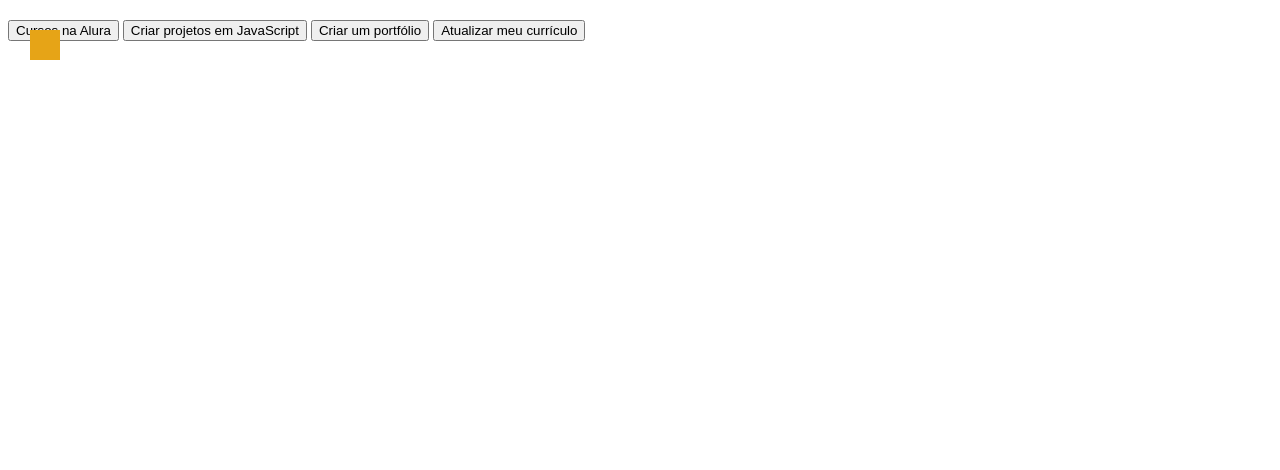
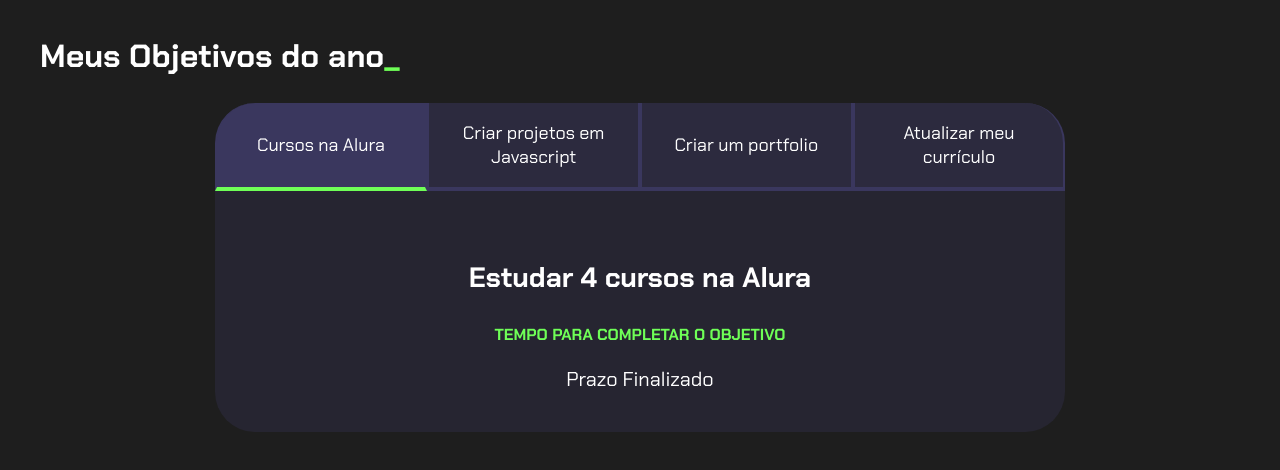
Before and after one commit to Eggsbennedit/projeej-de-vida, a plain HTML site: page index.html in a window 1280 px wide. Drawn offline with Linux system fonts and the light colour scheme.

Commit message:
Add files via upload

```diff
--- a/index.html
+++ b/index.html
@@ -8,19 +8,38 @@
 </head>
 <body>
     <section class="conteudo-principal">
-        <h2 class="titulo-principal"></h2>
+        <h2 class="titulo-principal">Meus Objetivos do ano<span>_</span></h2>
+        <div class="conteudo">
         <div class="botoes">
-            <button class="botao">Cursos na Alura</button>
-            <button class="botao">Criar projetos em JavaScript</button>
-            <button class="botao">Criar um portfólio</button>
+            <button class="botao ativo">Cursos na Alura</button>
+            <button class="botao">Criar projetos em Javascript</button>
+            <button class="botao">Criar um portfolio</button>
             <button class="botao">Atualizar meu currículo</button>
-          </div>
+        </div>
+        <div class="abas-textos">
+            <div class="aba-conteudo ativo">
+                <h3 class="aba-conteudo-titulo-principal">Estudar 4 cursos na Alura</h3>
+                <h4 class="aba-conteudo-titulo-secundario">Tempo para completar o objetivo</h4>
+                <div class="contador"></div>
+            </div>
+            <div class="aba-conteudo">
+                <h3 class="aba-conteudo-titulo-principal">Criar 5 projetos em Javascript</h3>
+                <h4 class="aba-conteudo-titulo-secundario">Tempo para completar o objetivo</h4>
+                <div class="contador"></div>
+            </div>
+            <div class="aba-conteudo">
+                <h3 class="aba-conteudo-titulo-principal">Criar um portfolio com os meus 3 melhores projetos</h3>
+                <h4 class="aba-conteudo-titulo-secundario">Tempo para completar o objetivo</h4>
+                <div class="contador"></div>
+            </div>
+            <div class="aba-conteudo">
+                <h3 class="aba-conteudo-titulo-principal">Atualizar meu curriculo com os certificados da Alura</h3>
+                <h4 class="aba-conteudo-titulo-secundario">Tempo para completar o objetivo</h4>
+                <div class="contador"></div>
+            </div>
+        </div>
+    </div>
     </section>
-
-
-
-
-    <div id="sq"></div>
     <script src="main.js"></script>
 </body>
 </html>
--- a/main.js
+++ b/main.js
@@ -1,20 +1,55 @@
-sq = document.getElementById('sq');
+const botoes = document.querySelectorAll(".botao");
+const textos = document.querySelectorAll(".aba-conteudo");
 
-document.addEventListener('keydown', (tecla_apertada)=>{
-    if(tecla_apertada.key === 'a' || tecla_apertada.key === 'A'){
-        var posX = sq.style.left ? parseInt(sq.style.left) : 30;
-        sq.style.left = posX - 30 + 'px';
+for (let i = 0; i < botoes.length; i++) {
+    botoes[i].onclick = function () {
+
+        for (let j = 0; j < botoes.length; j++) {
+            botoes[j].classList.remove("ativo");
+            textos[j].classList.remove("ativo");
+        }
+
+        botoes[i].classList.add("ativo");
+        textos[i].classList.add("ativo");
     }
-    else if(tecla_apertada.key === 'd' || tecla_apertada.key === 'D'){
-        var posX = sq.style.left ? parseInt(sq.style.left) : 30;
-        sq.style.left = posX + 30 + 'px';
+}
+
+const contadores = document.querySelectorAll(".contador");
+const tempoObjetivo1 = new Date("2020-10-05T00:00:00");
+const tempoObjetivo2 = new Date("2023-12-05T00:00:00");
+const tempoObjetivo3 = new Date("2023-12-30T00:00:00");
+const tempoObjetivo4 = new Date("2024-02-01T00:00:00");
+
+const tempos = [tempoObjetivo1,tempoObjetivo2,tempoObjetivo3,tempoObjetivo4];
+
+
+function calculaTempo(tempoObjetivo) {
+    let tempoAtual = new Date();
+    let tempoFinal = tempoObjetivo - tempoAtual;
+    let segundos = Math.floor(tempoFinal / 1000);
+    let minutos = Math.floor(segundos / 60);
+    let horas = Math.floor(minutos / 60);
+    let dias = Math.floor(horas / 24);
+
+    segundos %= 60;
+    minutos %= 60;
+    horas %= 24;
+    if (tempoFinal > 0){
+        return dias + " dias " + horas + " horas " + minutos + " minutos " + segundos + " segundos";
+    } else {
+        return "Prazo Finalizado";
     }
-    else if(tecla_apertada.key === 'w' || tecla_apertada.key === 'W'){
-        var posY = sq.style.top ? parseInt(sq.style.top) : 30;
-        sq.style.top = posY - 30 + 'px';
+}
+
+function atualizaCronometro(){
+    for (let i=0; i<contadores.length;i++){
+        contadores[i].textContent = calculaTempo(tempos[i]);
     }
-    else if(tecla_apertada.key === 's' || tecla_apertada.key === 'S'){
-        var posY = sq.style.top ? parseInt(sq.style.top) : 30;
-        sq.style.top = posY + 30 + 'px';
-    }
-});
+}
+
+function comecaCronometro(){
+    atualizaCronometro();
+    setInterval(atualizaCronometro,1000);
+}
+
+comecaCronometro();
--- a/style.css
+++ b/style.css
@@ -1,12 +1,108 @@
-:root{
-    --posX: 30px;
-    --posY: 30px;
+@import url('https://fonts.googleapis.com/css2?family=Chakra+Petch:wght@400;700&display=swap');
+
+:root {
+    --cor-de-fundo: #1E1E1E;
+    --verde: #6FFF57;
+    --branco: #FFFFFF;
+    --botao-ativo: #3A375E;
+    --botao-inativo: rgba(58, 55, 94, 0.5);
+    --texto-fundo: rgba(58, 55, 94, 0.3);
 }
-#sq{
-    position: absolute;
-    left: var(--posX);
-    top: var(--posY);
-    width: 30px;
-    height: 30px;
-    background-color: #e6a417;
+
+body {
+    background-color: var(--cor-de-fundo);
+    color: var(--branco);
+    font-family: 'Chakra Petch', sans-serif;
 }
+
+
+.conteudo-principal {
+    display: flex;
+    flex-direction: column;
+    justify-content: center;
+    align-items: center;
+    max-width: 1200px;
+    width: 100%;
+    margin: 0 auto;
+}
+
+.titulo-principal {
+    text-align: left;
+    width: 100%;
+    font-size: 32px;
+}
+
+.titulo-principal span {
+    color: var(--verde);
+}
+
+
+.botao {
+    font-family: 'Chakra Petch', sans-serif;
+    background-color: var(--botao-inativo);
+    color: var(--branco);
+    display: flex;
+    justify-content: center;
+    padding: 1em;
+    font-size: 18px;
+    align-items: center;
+    width: 100%;
+    border-bottom: 4px solid var(--botao-ativo);
+    border-left: 2px solid var(--botao-ativo);
+    border-right: 2px solid var(--botao-ativo);
+    border-top: none;
+}
+
+.botao:first-child {
+    border-radius: 40px 40px 0 0;
+}
+
+.botoes {
+    display: block;
+}
+
+.botao.ativo{
+    background-color: var(--botao-ativo);
+    border-bottom: 4px solid var(--verde);
+}
+
+.abas-textos{
+    background-color: var(--texto-fundo);
+    padding: 40px;
+    border-radius: 0 0 40px 40px;
+}
+.aba-conteudo.ativo{
+    display:block;
+}
+
+.aba-conteudo{
+    display: none;
+}
+
+.aba-conteudo-titulo-principal{
+    font-size: 28px;
+    text-align: center;
+}
+.aba-conteudo-titulo-secundario{
+    text-align: center;
+    color: var(--verde);
+    text-transform: uppercase;
+}
+.contador{
+    font-size: 20px;
+    text-align: center;
+}
+
+@media screen and (min-width: 768px) {
+    .botoes {
+        display: flex;
+    }
+
+    .botao:first-child {
+        border-radius: 40px 0 0 0;
+    }
+
+    .botao:last-child {
+        border-radius: 0 40px 0 0;
+    }
+}
```
Also changed, not shown: 1 other file.
